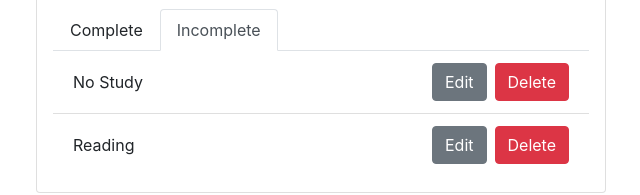
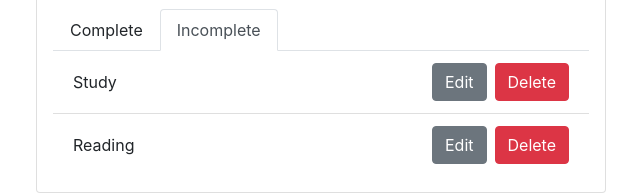
Before and after one commit to GAURAVJAIN2498/django-todo-react, a React (Create React App) app in the folder frontend/: page / in a window 1280 px wide. Shown: the part 166-361 px from the top of the page, without its empty margins (319-959 px from the left). Built offline with nearby package versions, Linux system fonts and the light colour scheme.

Commit message:
Update App.js

```diff
--- a/frontend/src/App.js
+++ b/frontend/src/App.js
@@ -9,7 +9,7 @@ const todoItems = [
   },
   {
     id: 2,
-    title: " No Study",
+    title: "Study",
     description: "Read Algebra and History textbook for the upcoming test",
     completed: false,
   },
```
